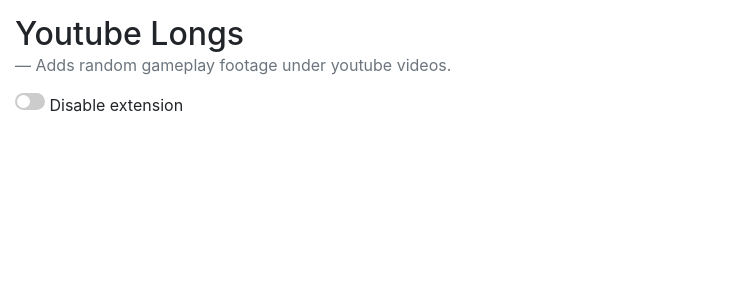
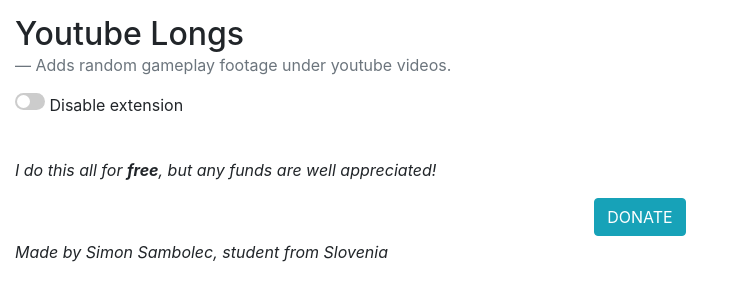
Before and after one commit to simonsambolec/gameplay-plugin, a browser extension: page index.html in a window 1280 px wide. Shown: the whole page, without its empty margins (0-734 px from the left). Drawn offline with nearby package versions, Linux system fonts and the light colour scheme.

Commit message:
added donation button

```diff
--- a/index.html
+++ b/index.html
@@ -28,6 +28,18 @@
   </div>
   <p id="notification" class="text-danger"></p>
 
+  <p class="pt-4"><em>
+      I do this all for <strong>free</strong>, but any funds are well appreciated!
+    </em></p>
+  <div class="d-flex justify-content-center flex-nowrap">
+    <a href="https://www.paypal.com/donate/?hosted_button_id=96QAWSM47TKNY" class="btn btn-info"
+      role="button" target="_blank">DONATE</a>
+  </div>
+  <p class="pt-1"><em>
+    Made by Simon Sambolec, student from Slovenia
+  </em></p>
+
+
   <script src="js/functions.js"></script>
   <script src="js/mainScript.js"></script>
 </body>
```
Also changed, not shown: assets/videos.json (+5 -5 lines).
